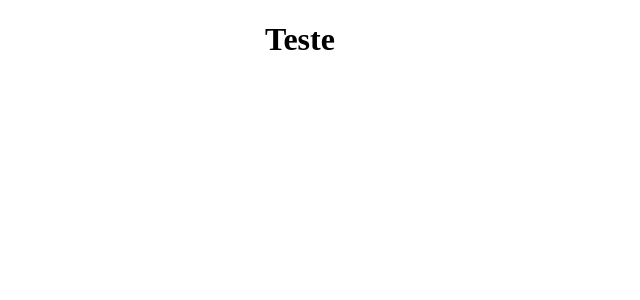
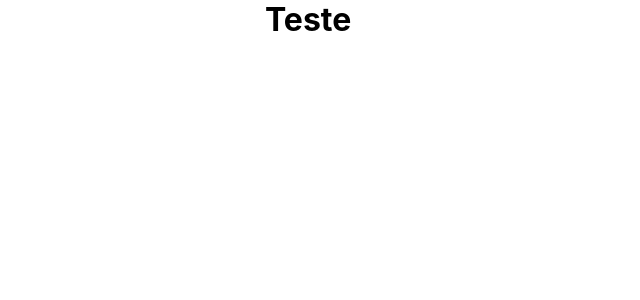
Before and after one commit to felprangel/pomodoro, a Next.js app: page / in a window 1280 px wide. Shown: the top 300 px of the page, without its empty margins (0-640 px from the left). Built offline with nearby package versions, Linux system fonts and the light colour scheme.

Commit message:
utiliza estilos globais

```diff
--- a/src/pages/_app.tsx
+++ b/src/pages/_app.tsx
@@ -1,5 +1,11 @@
+import { GlobalStyle } from "@/styles/globals";
 import type { AppProps } from "next/app";
 
 export default function App({ Component, pageProps }: AppProps) {
-  return <Component {...pageProps} />;
+  return (
+    <>
+      <Component {...pageProps} />
+      <GlobalStyle />
+    </>
+  );
 }
```
